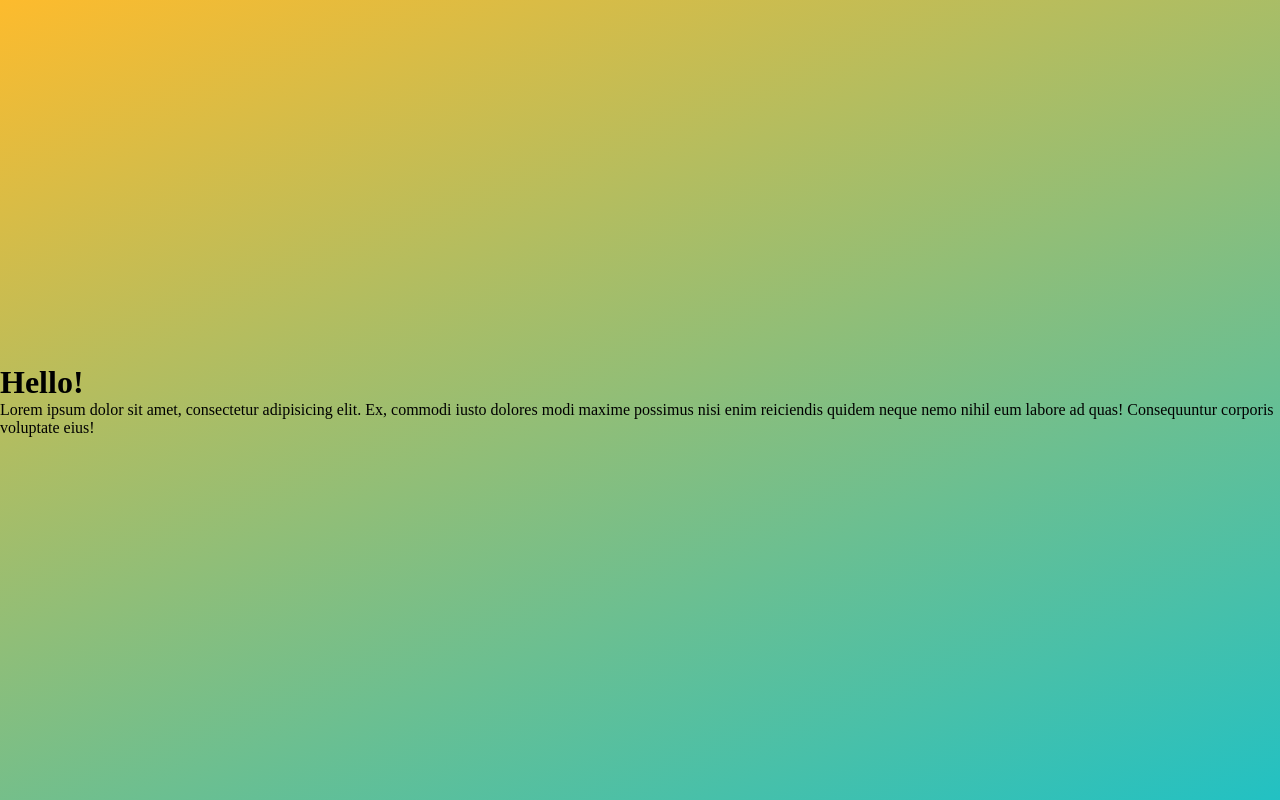
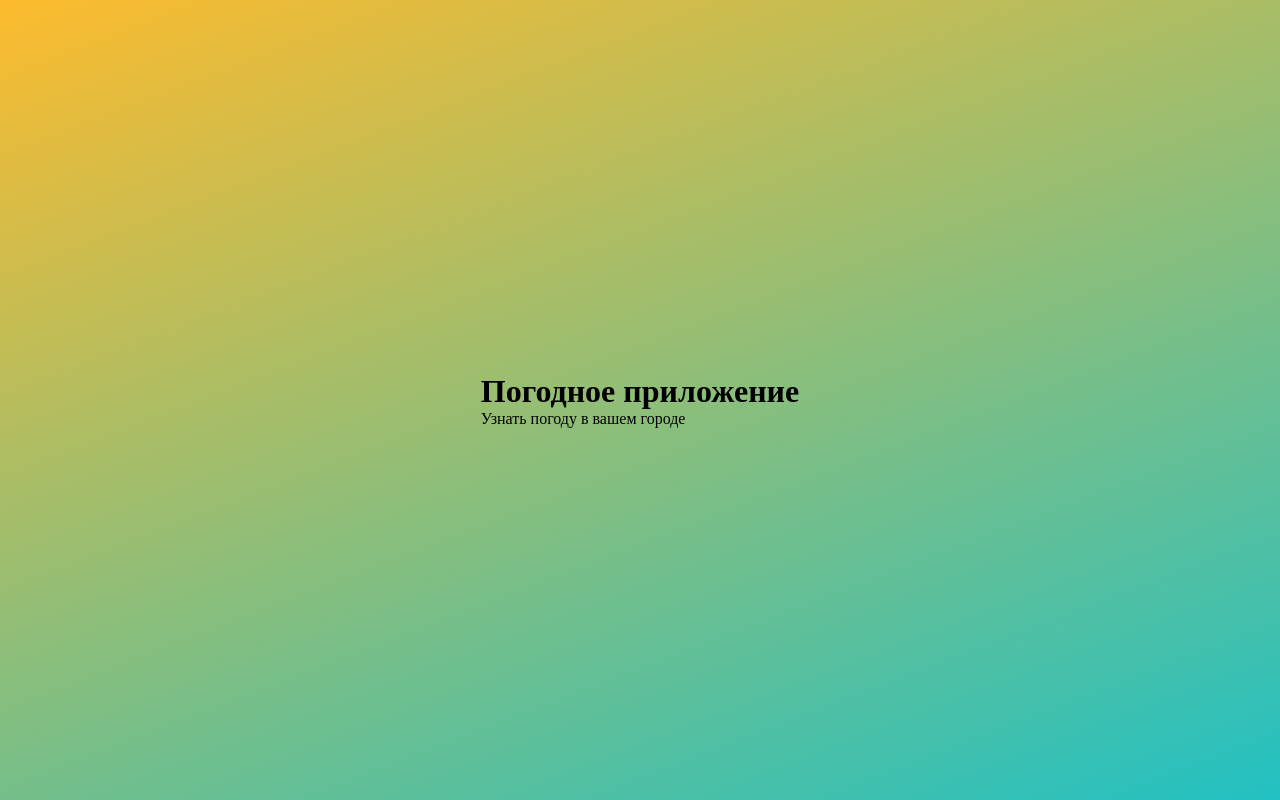
Before and after one commit to 7Hunter7/Weather_App, a Vue app: page / in a window 1280 px wide. Built offline with nearby package versions, Linux system fonts and the light colour scheme.

Commit message:
Updated 'App.vue' - Added div with class 'wrapper'

```diff
--- a/src/App.vue
+++ b/src/App.vue
@@ -1,12 +1,10 @@
 <script setup></script>
 
 <template>
-  <h1>Hello!</h1>
-  <p>
-    Lorem ipsum dolor sit amet, consectetur adipisicing elit. Ex, commodi iusto dolores modi maxime
-    possimus nisi enim reiciendis quidem neque nemo nihil eum labore ad quas! Consequuntur corporis
-    voluptate eius!
-  </p>
+  <div class="wrapper">
+    <h1>Погодное приложение</h1>
+    <p>Узнать погоду в вашем городе</p>
+  </div>
 </template>
 
 <style scoped></style>
```
